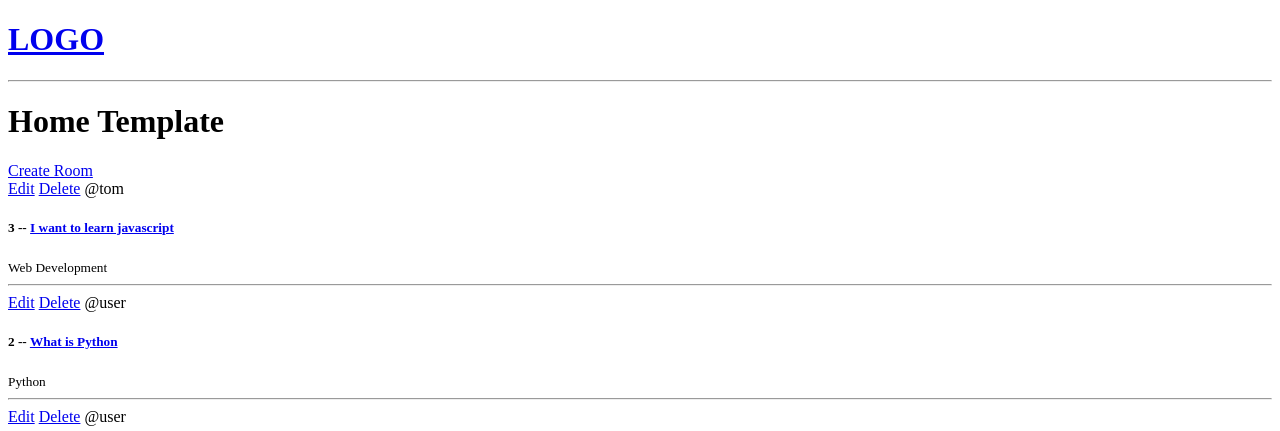
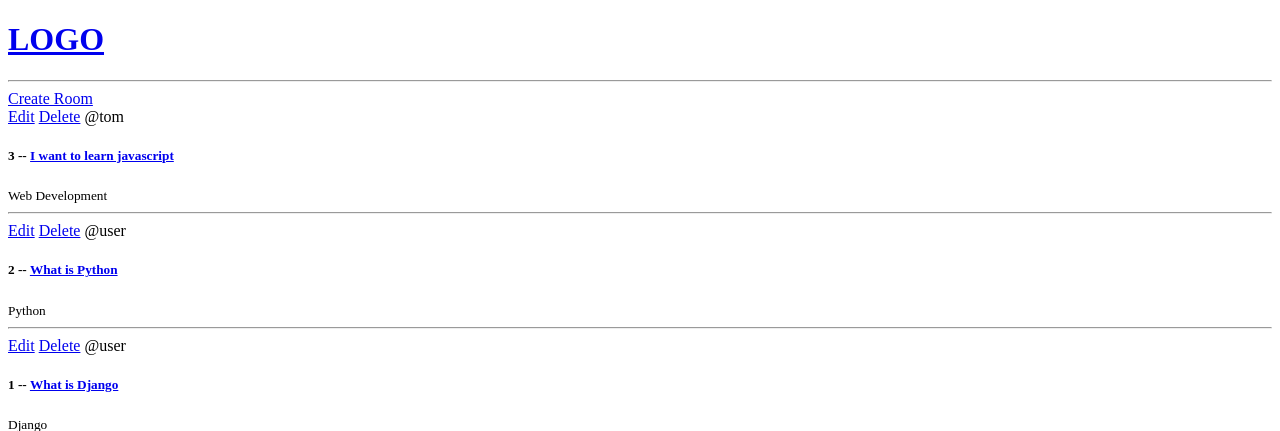
Before and after one commit to dinaramashaeva/midterm, a Django app: page / in a window 1280 px wide. Shown: the top 431 px of the page. Run offline with Django 4.2, Linux system fonts and the light colour scheme; data comes from the database, SQL or seed files in the repository.

Commit message:
Update home.html

```diff
--- a/blog/base/templates/base/home.html
+++ b/blog/base/templates/base/home.html
@@ -2,8 +2,6 @@
 
 {% block content %}
 
-
-<h1>Home Template</h1>
 
 <div>
 
```
